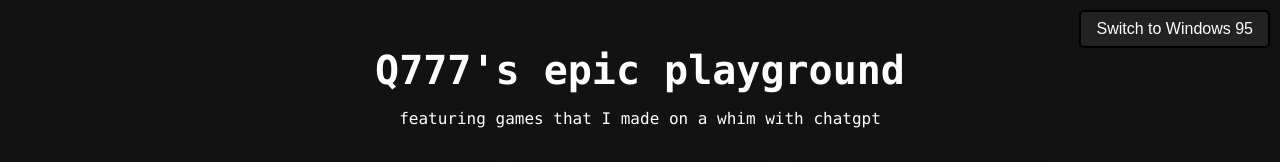
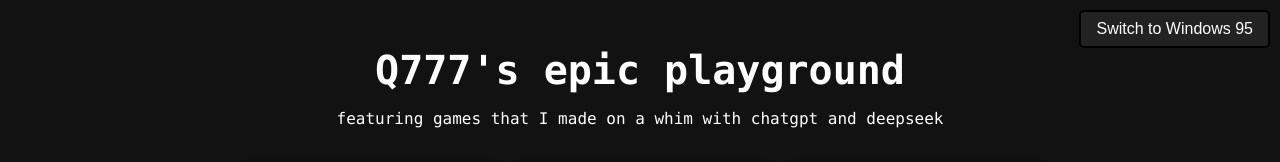
Before and after one commit to Q777GH/q777gh.github.io, a plain HTML site: page index.html in a window 1280 px wide. Shown: the top 162 px of the page. Drawn offline with Linux system fonts and the light colour scheme.

Commit message:
Update index.html

```diff
--- a/index.html
+++ b/index.html
@@ -13,7 +13,7 @@
     <button id="theme-toggle">Switch to Windows 95</button>
 
     <h1>Q777's epic playground</h1>
-    <p>featuring games that I made on a whim with chatgpt</p>
+    <p>featuring games that I made on a whim with chatgpt and deepseek</p>
 
     <div class="projects-grid">
         <a href="https://q777gh.github.io/TheButton" class="project-card">
```
